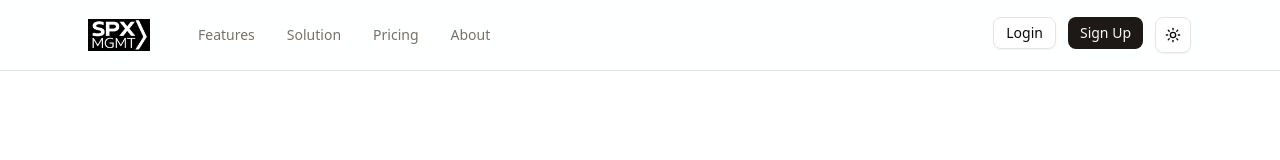
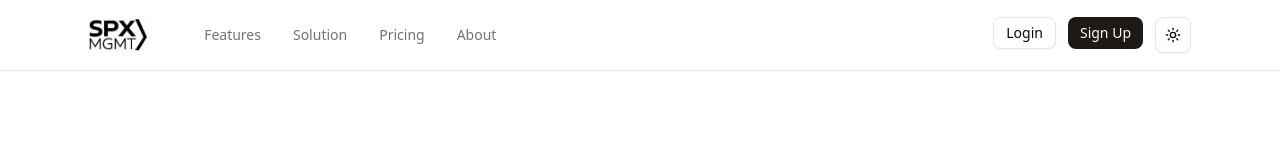
Before and after one commit to insideoptions/spx-management, a Next.js app: page / in a window 1280 px wide. Shown: the top 160 px of the page. Built offline with nearby package versions, Linux system fonts and the light colour scheme.

Commit message:
Add theme-aware logo: logowhite.png for light mode, logo.png for dark mode

```diff
--- a/components/logo.tsx
+++ b/components/logo.tsx
@@ -3,13 +3,22 @@ import Image from 'next/image'
 
 export const Logo = ({ className }: { className?: string }) => {
     return (
+        <>
+            <Image
+                src="/logowhite.png"
+                alt="SPX MGMT"
+                width={120}
+                height={40}
+                className={cn('h-8 w-auto dark:hidden', className)}
+            />
             <Image
                 src="/logo.png"
                 alt="SPX MGMT"
                 width={120}
                 height={40}
-            className={cn('h-8 w-auto', className)}
+                className={cn('h-8 w-auto hidden dark:block', className)}
             />
+        </>
     )
 }
 
```
Also changed, not shown: public/logowhite.png (added). Lines whose indentation alone changed are shown as unchanged.
